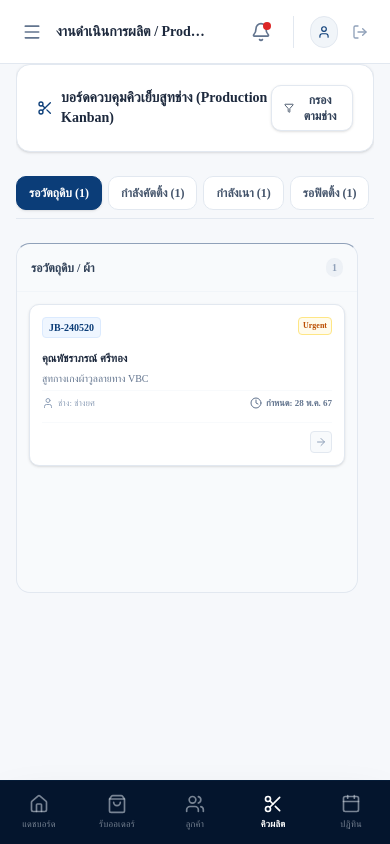
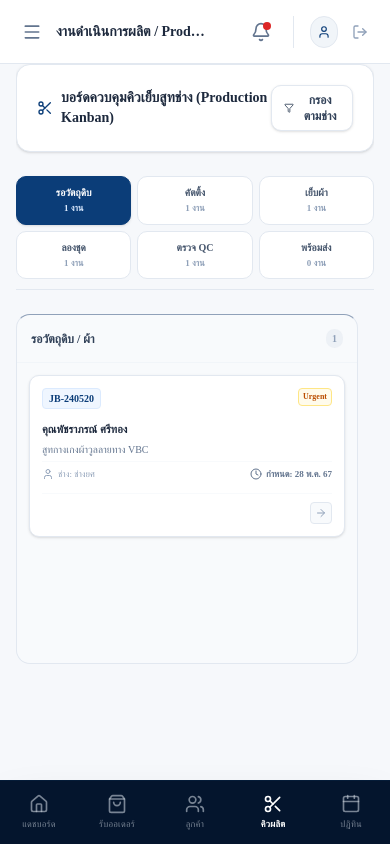
Before and after one commit to phoemsookproperty-ai/pierre-guszo-erp, a Next.js app: page /production in a window 390 px wide. Built offline with nearby package versions, Linux system fonts and the light colour scheme; no server answers; a web font is replaced by a local one.

Commit message:
design: convert mobile production tabs into a 3-column grid for 100% visibility

```diff
--- a/src/app/(dashboard)/production/page.tsx
+++ b/src/app/(dashboard)/production/page.tsx
@@ -94,23 +94,38 @@ export default function ProductionKanban() {
       </section>
 
       {/* Mobile Columns Tab Selector */}
-      <div className="lg:hidden flex gap-1.5 overflow-x-auto pb-2 border-b border-slate-200 scrollbar-none">
+      <div className="lg:hidden grid grid-cols-3 gap-1.5 border-b border-slate-200 pb-2.5">
         {Object.keys(columnTitles).map((colKey) => {
           const colInfo = columnTitles[colKey];
           const jobsList = board[colKey] || [];
           const isActive = activeTab === colKey;
 
+          // Short titles for mobile tabs to guarantee they all fit on screen
+          const shortTitles: Record<string, string> = {
+            waiting_fabric: 'รอวัตถุดิบ',
+            cutting: 'คัตติ้ง',
+            sewing: 'เย็บผ้า',
+            fitting: 'ลองชุด',
+            qc: 'ตรวจ QC',
+            ready: 'พร้อมส่ง',
+          };
+
+          const displayTitle = shortTitles[colKey] || colInfo.title.split(' / ')[0];
+
           return (
             <button
               key={colKey}
               onClick={() => setActiveTab(colKey)}
-              className={`px-3 py-2 rounded-lg text-xs font-bold whitespace-nowrap border transition-all duration-150 ${
+              className={`py-2 px-1 rounded-lg text-[10px] font-bold text-center border transition-all duration-150 truncate ${
                 isActive
                   ? 'bg-royal-navy text-white border-royal-navy shadow-sm'
                   : 'bg-white text-slate-600 border-slate-200 hover:bg-slate-50'
               }`}
             >
-              {colInfo.title.split(' / ')[0]} ({jobsList.length})
+              <div className="truncate">{displayTitle}</div>
+              <div className={`mt-0.5 text-[9px] ${isActive ? 'text-blue-100' : 'text-slate-400 font-semibold'}`}>
+                {jobsList.length} งาน
+              </div>
             </button>
           );
         })}
```
